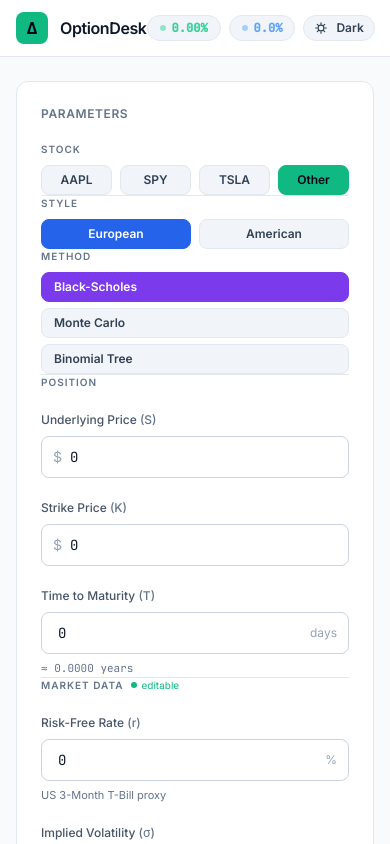
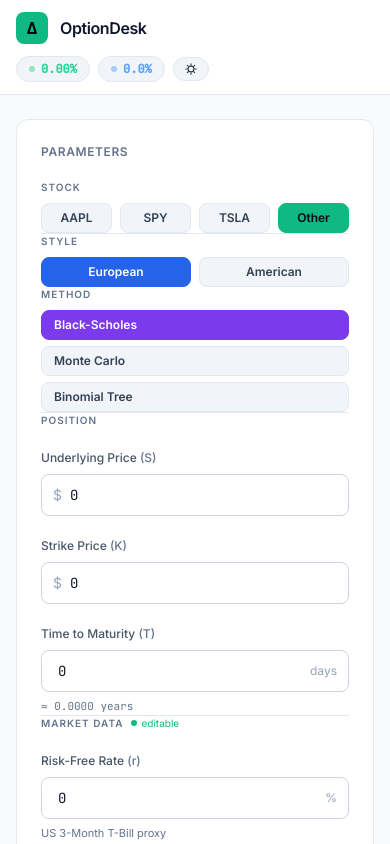
Before and after one commit to MADSIAH/option_pricing_platform, a Vue app in the folder frontend/: page / in a window 390 px wide. Shown: the top 844 px of the page. Built offline with nearby package versions, Linux system fonts and the light colour scheme; no server answers.

Commit message:
Improve mobile header spacing
Co-authored-by: Copilot <223556219+Copilot@users.noreply.github.com>

```diff
--- a/frontend/src/components/NavBar.vue
+++ b/frontend/src/components/NavBar.vue
@@ -14,10 +14,10 @@ const today = new Date().toLocaleDateString('en-US', { month: 'short', day: 'num
 <template>
   <header class="bg-slate-900 border-b border-slate-800 sticky top-0 z-50">
     <div class="max-w-7xl mx-auto px-4 sm:px-6 lg:px-8">
-      <div class="flex items-center justify-between h-14 sm:h-16">
+      <div class="flex flex-col gap-3 py-3 sm:flex-row sm:items-center sm:justify-between sm:h-16">
 
         <!-- Brand -->
-        <div class="flex items-center gap-3">
+        <div class="flex items-center gap-3 shrink-0">
           <div class="w-8 h-8 bg-emerald-500 rounded-lg flex items-center justify-center font-bold text-slate-950 text-base select-none">
             Δ
           </div>
@@ -30,7 +30,7 @@ const today = new Date().toLocaleDateString('en-US', { month: 'short', day: 'num
         </div>
 
         <!-- Market data pills -->
-        <div class="flex items-center gap-2 sm:gap-3">
+        <div class="flex flex-wrap items-center gap-2 sm:gap-3 w-full sm:w-auto sm:justify-end">
           <div v-if="ticker" class="flex items-center gap-1.5 bg-emerald-900/30 border border-emerald-700/50 rounded-full px-3 py-1">
             <span class="w-1.5 h-1.5 rounded-full bg-emerald-400"></span>
             <span class="text-xs font-mono font-semibold text-emerald-300">{{ ticker }}</span>
@@ -58,7 +58,7 @@ const today = new Date().toLocaleDateString('en-US', { month: 'short', day: 'num
             <svg v-else class="w-3.5 h-3.5" viewBox="0 0 24 24" fill="none" stroke="currentColor" stroke-width="2">
               <path stroke-linecap="round" stroke-linejoin="round" d="M21 12.79A9 9 0 0 1 11.21 3 7 7 0 1 0 21 12.79z" />
             </svg>
-            <span>{{ theme === 'light' ? 'Dark' : 'Light' }}</span>
+            <span class="hidden sm:inline">{{ theme === 'light' ? 'Dark' : 'Light' }}</span>
           </button>
         </div>
 
```
Also changed, not shown: 1 other file (tests, documents, lock files or other folders).
